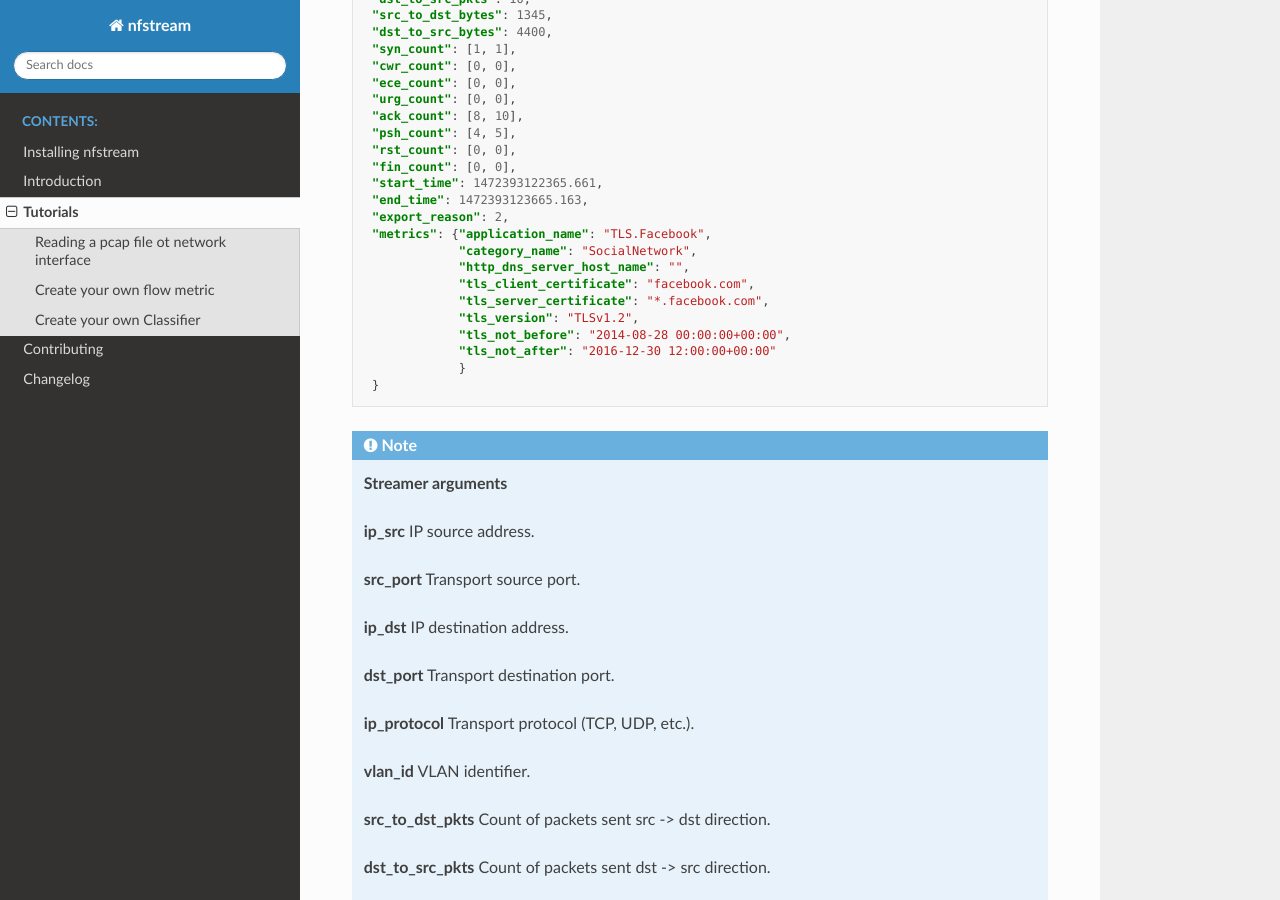
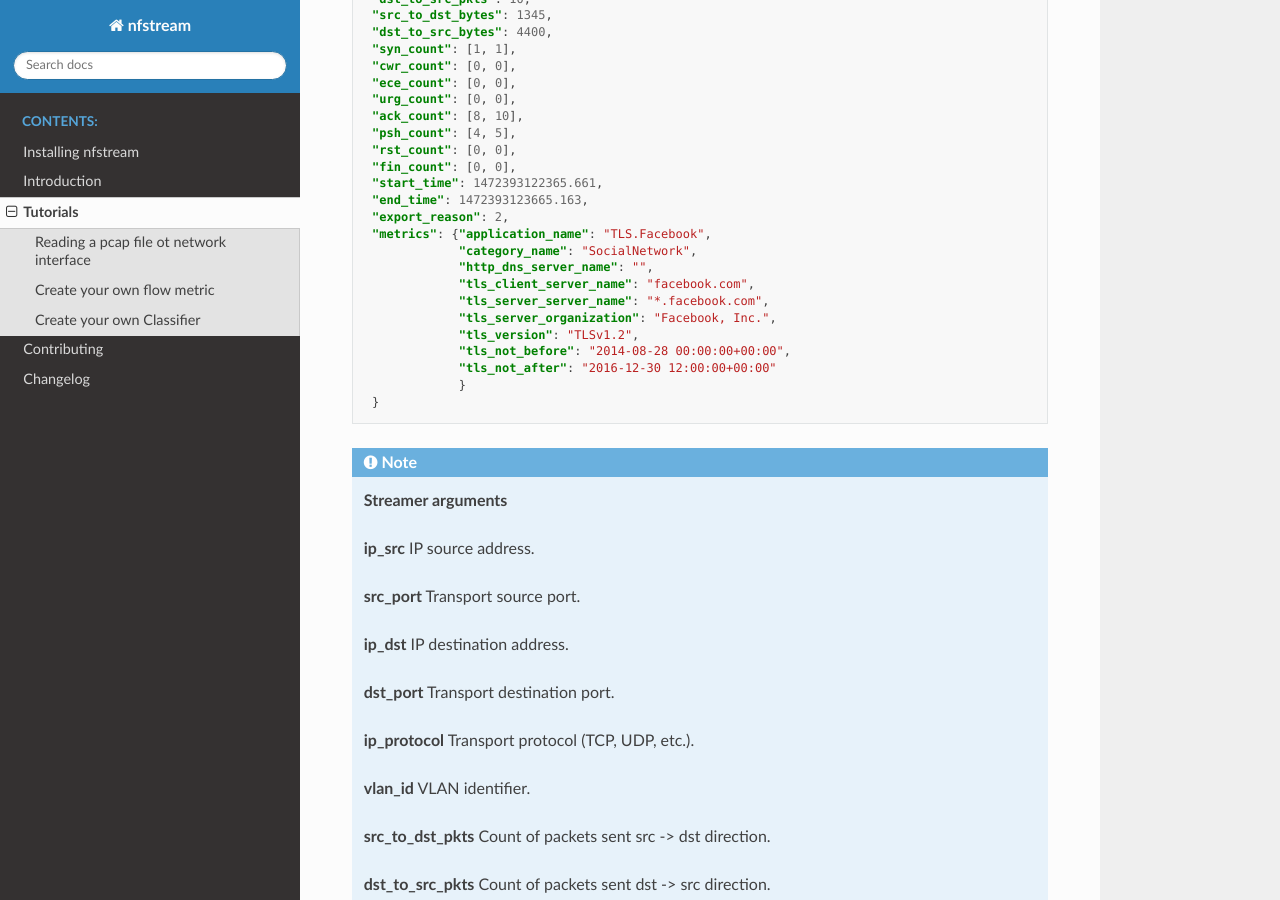
Before and after one commit to nfstream/nfstream, a Sphinx documentation site: the page built from docs/source/tutorials.rst, in a window 1280 px wide and 900 px high, scrolled down 1366 px. Built offline with Sphinx 7.4.7 and the Read the Docs theme 2.0.0, drawn with Linux system fonts in a browser that asks for light colours.

Commit message:
Add TLS server organization.

```diff
--- a/docs/source/tutorials.rst
+++ b/docs/source/tutorials.rst
@@ -72,9 +72,10 @@ This will print a dict representation of nfstream flow object:
      "export_reason": 2,
      "metrics": {"application_name": "TLS.Facebook",
                  "category_name": "SocialNetwork",
-                 "http_dns_server_host_name": "",
-                 "tls_client_certificate": "facebook.com",
-                 "tls_server_certificate": "*.facebook.com",
+                 "http_dns_server_name": "",
+                 "tls_client_server_name": "facebook.com",
+                 "tls_server_server_name": "*.facebook.com",
+                 "tls_server_organization": "Facebook, Inc.",
                  "tls_version": "TLSv1.2",
                  "tls_not_before": "2014-08-28 00:00:00+00:00",
                  "tls_not_after": "2016-12-30 12:00:00+00:00"
```
Also changed, not shown: README.rst (+4 -3 lines), 1 other file.
